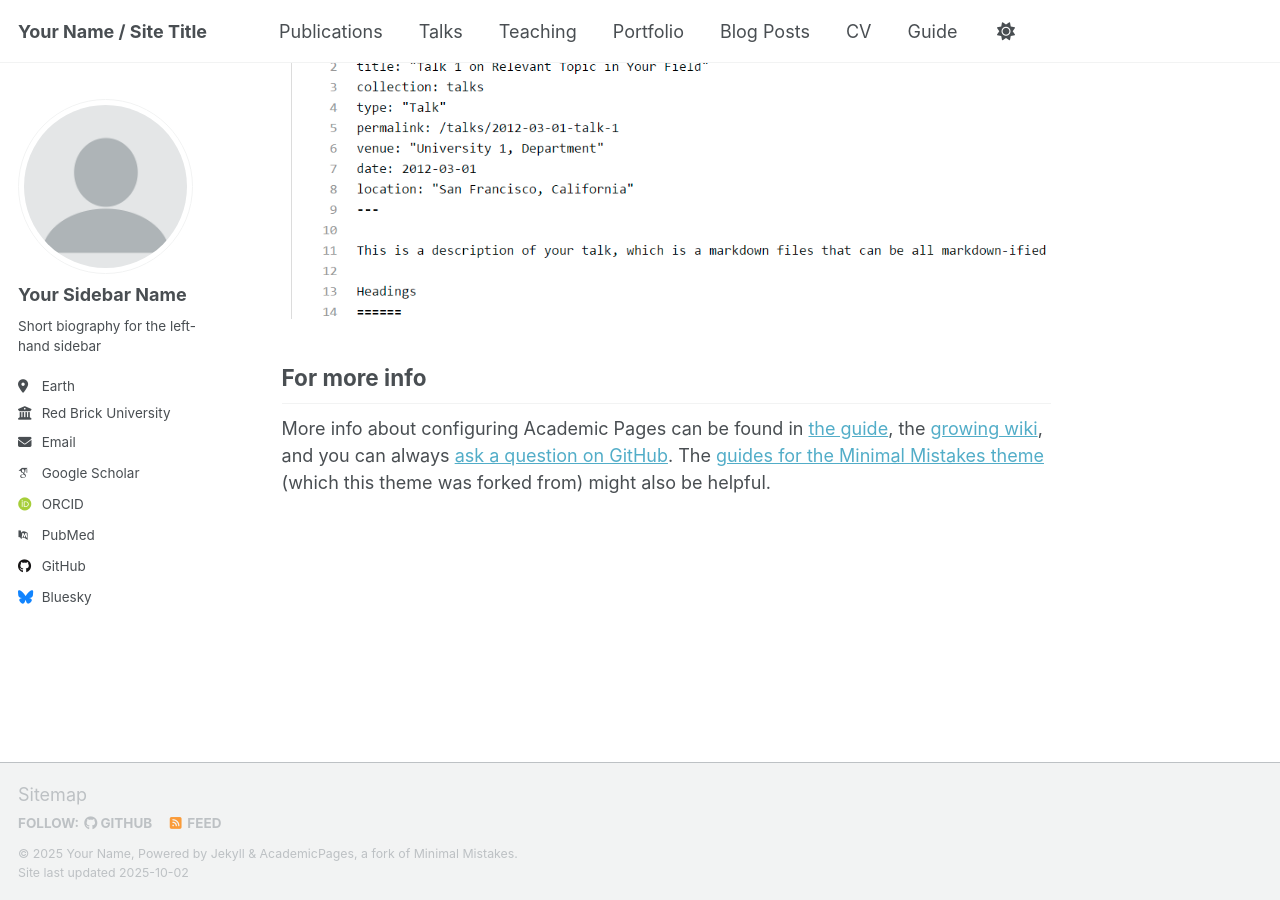
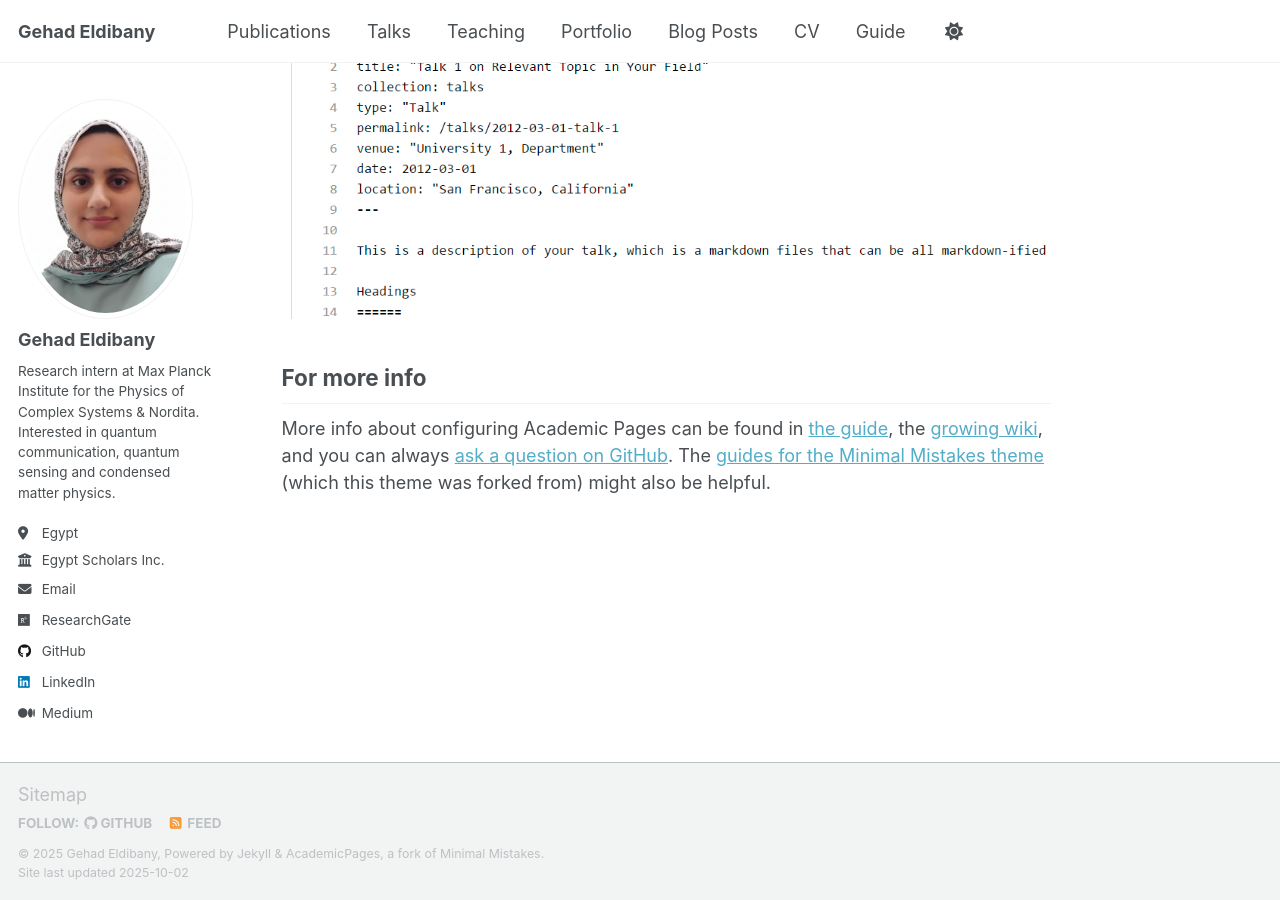
Before and after one commit to gehadibany/gehadibany.github.io, a Jekyll site: the page built from _pages/about.md, in a window 1280 px wide and 900 px high, scrolled down 2880 px. Built offline with Jekyll 4.4.1, drawn with Linux system fonts in a browser that asks for light colours; some web fonts are replaced; a script that is not in the unit is left out.

Commit message:
Homepage updated

```diff
--- a/_config.yml
+++ b/_config.yml
@@ -9,14 +9,14 @@
 # Basic Site Settings
 locale                   : "en-US"
 site_theme               : "default" # Currently available options are "default", "air"
-title                    : "Your Name / Site Title"
+title                    : "Gehad Eldibany"
 title_separator          : "-"
-name                     : &name "Your Name"
-description              : &description "Your Name's academic portfolio"   # Update this with a general description of your site, this is the default if not overridden by a page
-url                      : https://academicpages.github.io # The base hostname & protocol for your site e.g. "https://[your GitHub username].github.io",
+name                     : &name "Gehad Eldibany"
+description              : &description "My academic portfolio"   # Update this with a general description of your site, this is the default if not overridden by a page
+url                      : https://gehadibany.github.io # The base hostname & protocol for your site e.g. "https://[your GitHub username].github.io",
                                                            # or if you already have some other page hosted on Github then use "https://[your GitHub username].github.io/[Your Repo Name]"
 baseurl                  : "" # the subpath of your site, e.g. "/blog"
-repository               : "academicpages/academicpages.github.io"
+repository               : "gehadibany/gehadibany.github.io"
 
 # Site Author - The following control what appear as part of the author content on the side bar.
 #               If a field is blank the icon and link will not appear, otherwise it will be shown.
@@ -24,60 +24,59 @@ repository               : "academicpages/academicpages.github.io"
 author:
   # Biographic information
   avatar           : "profile.png"
-  name             : "Your Sidebar Name"
-  pronouns         : # example: "she/her"
-  bio              : "Short biography for the left-hand sidebar"
-  location         : "Earth"
-  employer         : "Red Brick University"
-  uri              : # URL
-  email            : "none@example.org"
+  name             : "Gehad Eldibany"
+  bio              : "Research intern at Max Planck Institute for the Physics of Complex Systems & Nordita. Interested in quantum communication, quantum sensing and condensed matter physics."
+  location         : "Egypt"
+  employer         : "Egypt Scholars Inc."
+  #uri              : # URL
+  email            : "gehad.mostafa@egyptscholars.org"
 
   # Academic websites
-  academia         : # URL
-  arxiv            : # URL - Update with the correct link to your profile
-  googlescholar    : "https://scholar.google.com/citations?user=PS_CX0AAAAAJ"
-  inspire-hep      : # URL
-  impactstory      : # URL
-  orcid            : "http://orcid.org/yourorcidurl"
-  semantic         : # URL
-  pubmed           : "https://www.ncbi.nlm.nih.gov/pubmed/?term=john+snow"
-  researchgate     : # URL
-  scopus           : # URL
+  #academia         : # URL
+  #arxiv            : # URL - Update with the correct link to your profile
+  #googlescholar    : "https://scholar.google.com/citations?user=PS_CX0AAAAAJ"
+  #inspire-hep      : # URL
+  #impactstory      : # URL
+  #orcid            : "http://orcid.org/yourorcidurl"
+  #semantic         : # URL
+  #pubmed           : "https://www.ncbi.nlm.nih.gov/pubmed/?term=john+snow"
+  researchgate     : "https://www.researchgate.net/profile/Gehad_Eldibany"
+ # scopus           : # URL
 
   # Repositories and software development
-  bitbucket        : # Username - Update with your username on the site
-  codepen          : # Username
-  dribbble         : # Username
-  github           : "academicpages"
-  kaggle           : # Username
-  stackoverflow    : # User number or user number and name (i.e., use "1" or "1/jeff-atwood")
+  #bitbucket        : # Username - Update with your username on the site
+  #codepen          : # Username
+  #dribbble         : # Username
+  github           : "gehadibany"
+  #kaggle           : # Username
+  #stackoverflow    : # User number or user number and name (i.e., use "1" or "1/jeff-atwood")
 
   # Social media
-  artstation       : # Username
-  bluesky          : "bsky.app" # Replace this with you Bluesky username
-  facebook         : # Username
-  flickr           : # Username
-  foursquare       : # Username
-  goodreads        : # Username
-  google_plus      : # Username
-  keybase          : # Username
-  instagram        : # Username
-  lastfm           : # Username
-  linkedin         : # Username
-  mastodon         : # URL
-  medium           : # URL
-  pinterest        : # Username
-  soundcloud       : # Username
-  steam            : # Username
-  telegram         : # URL
-  tumblr           : # Username
-  twitter          : # Username for X / Twitter
-  vine             : # Username
-  weibo            : # Username
-  wikipedia        : # Username
-  xing             : # Username
-  youtube          : # Username
-  zhihu            : # Username
+  #artstation       : # Username
+  #bluesky          : "bsky.app" # Replace this with you Bluesky username
+  #facebook         : # Username
+  #flickr           : # Username
+  #foursquare       : # Username
+  #goodreads        : # Username
+  #google_plus      : # Username
+  #keybase          : # Username
+  #instagram        : # Username
+  #lastfm           : # Username
+  linkedin         : "https://www.linkedin.com/in/gehadibany/"
+  #mastodon         : # URL"
+  medium           : "https://gehadibany.medium.com/"
+  #pinterest        : # Username
+  #soundcloud       : # Username
+  #steam            : # Username
+  #telegram         : # URL
+  #tumblr           : # Username
+  #twitter          : # Username for X / Twitter
+  #vine             : # Username
+  #weibo            : # Username
+  #wikipedia        : # Username
+  #xing             : # Username
+  #youtube          : # Username
+  #zhihu            : # Username
 
 # Publication Category - The following the list of publication categories and their headings
 publication_category:
```
Also changed, not shown: images/profile.png.
